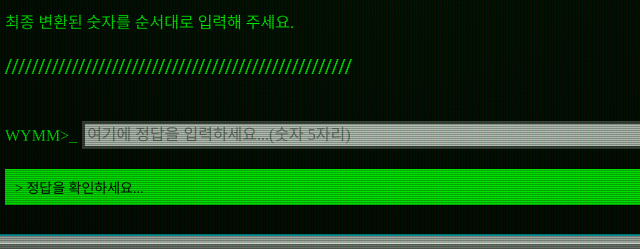
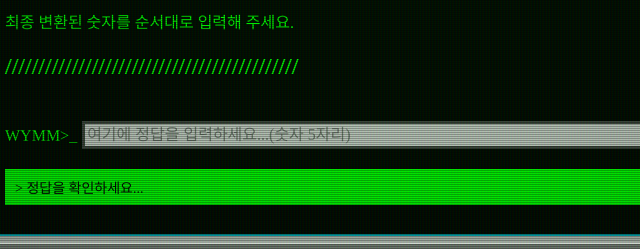
Before and after one commit to 250524527/so_nnet, a plain HTML site: page page3.html in a window 1280 px wide. Shown: the part 451-700 px from the top of the page, 247-887 px from the left. Drawn offline with Linux system fonts and the light colour scheme; a web font is replaced by a local one.

Commit message:
Update page3.html

```diff
--- a/page3.html
+++ b/page3.html
@@ -48,11 +48,12 @@
         <p>🕚 11:7&emsp;&emsp;별</p><br>
         <p>Q. 24HHMM → MMDD → 12MM → □□□□□</p>
         <p>최종 변환된 숫자를 순서대로 입력해 주세요.</p>
-        <h2>////////////////////////////////////////////////////</h2>
+        <h2>////////////////////////////////////////////</h2>
 
 
     </template>
 
     <script src="script.js"></script>
 </body>
+
 </html>
```
